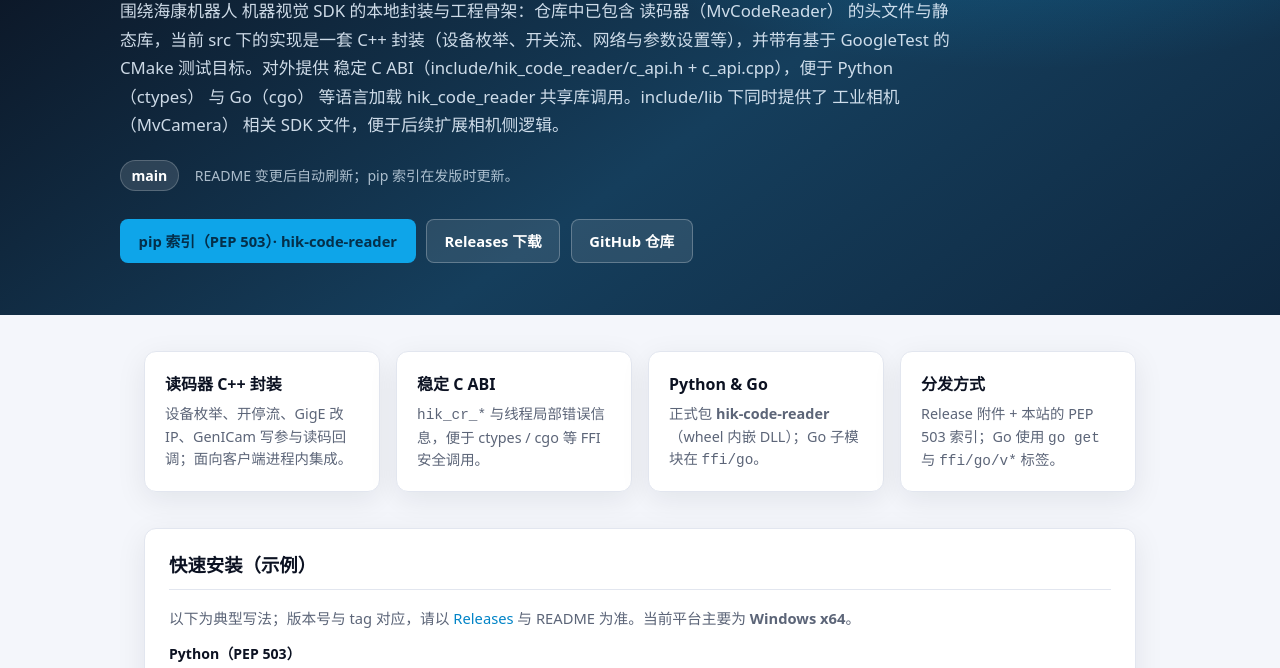
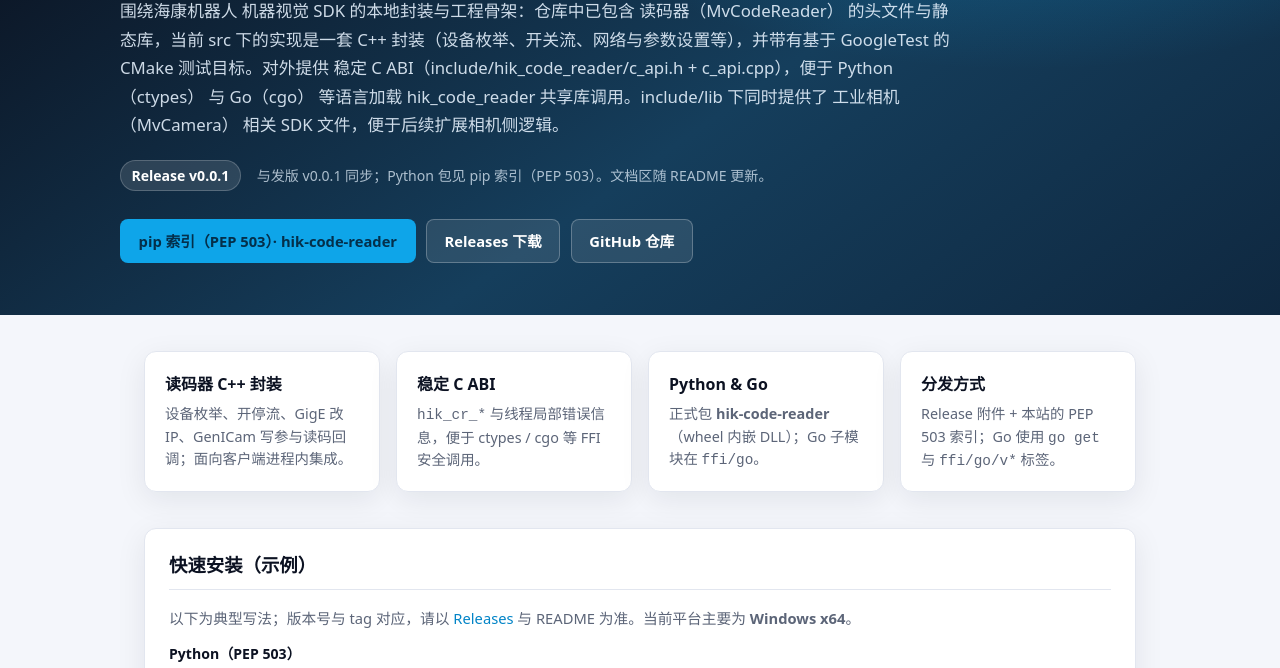
Before and after one commit to snippet0809/hik-mvcamera-control, a plain HTML site: page index.html in a window 1280 px wide. Shown: the part 108-776 px from the top of the page. Drawn offline with Linux system fonts and the light colour scheme.

Commit message:
deploy: a76b48e758e1ab12c0fbc0e4ff1982950b88d255

```diff
--- a/index.html
+++ b/index.html
@@ -211,8 +211,8 @@
       <h1>hik-mvcamera-control</h1>
       <p class="hero-lead">围绕海康机器人 机器视觉 SDK 的本地封装与工程骨架：仓库中已包含 读码器（MvCodeReader） 的头文件与静态库，当前 src 下的实现是一套 C++ 封装（设备枚举、开关流、网络与参数设置等），并带有基于 GoogleTest 的 CMake 测试目标。对外提供 稳定 C ABI（include/hik_code_reader/c_api.h + c_api.cpp），便于 Python（ctypes） 与 Go（cgo） 等语言加载 hik_code_reader 共享库调用。include/lib 下同时提供了 工业相机（MvCamera） 相关 SDK 文件，便于后续扩展相机侧逻辑。</p>
       <div class="meta">
-        <span class="pill">main</span>
-        <span>README 变更后自动刷新；pip 索引在发版时更新。</span>
+        <span class="pill">Release v0.0.1</span>
+        <span>与发版 v0.0.1 同步；Python 包见 pip 索引（PEP 503）。文档区随 README 更新。</span>
       </div>
       <div class="cta-row">
         <a class="btn btn-primary" href="https://snippet0809.github.io/hik-mvcamera-control/simple/hik-code-reader/">pip 索引（PEP 503）· hik-code-reader</a>
```
